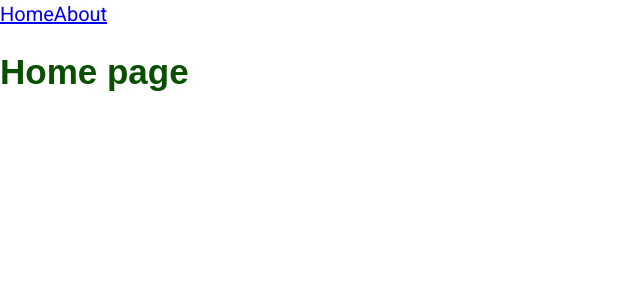
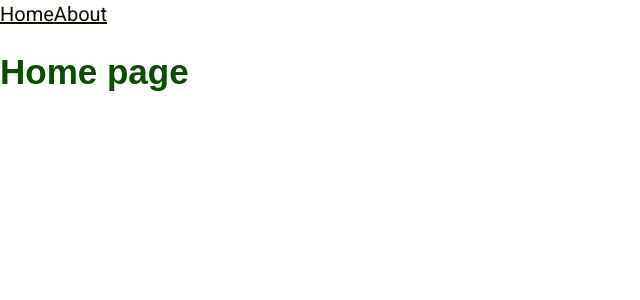
Before and after one commit to lucascapistrant/bananabookFrontend, a Vue app: page / in a window 1280 px wide. Shown: the top 300 px of the page, without its empty margins (0-640 px from the left). Built offline with nearby package versions, Linux system fonts and the light colour scheme; a web font is replaced by a local one.

Commit message:
FIX: Body text is now set to correct color

```diff
--- a/src/assets/main.css
+++ b/src/assets/main.css
@@ -52,4 +52,5 @@ h3 {
 p, li, a {
     font-size: 2rem;
     font-family: var(--font-body);
+    color: var(--color-body-text);
 }
```
